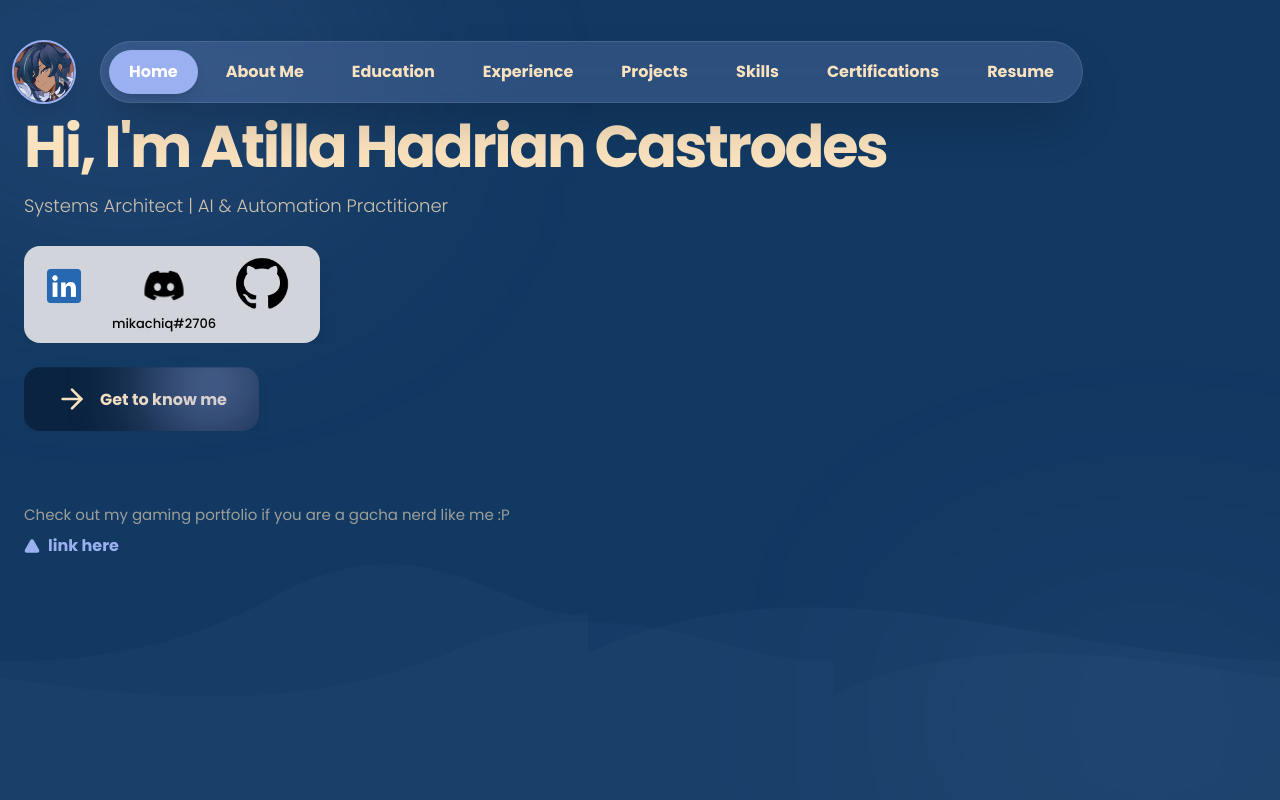
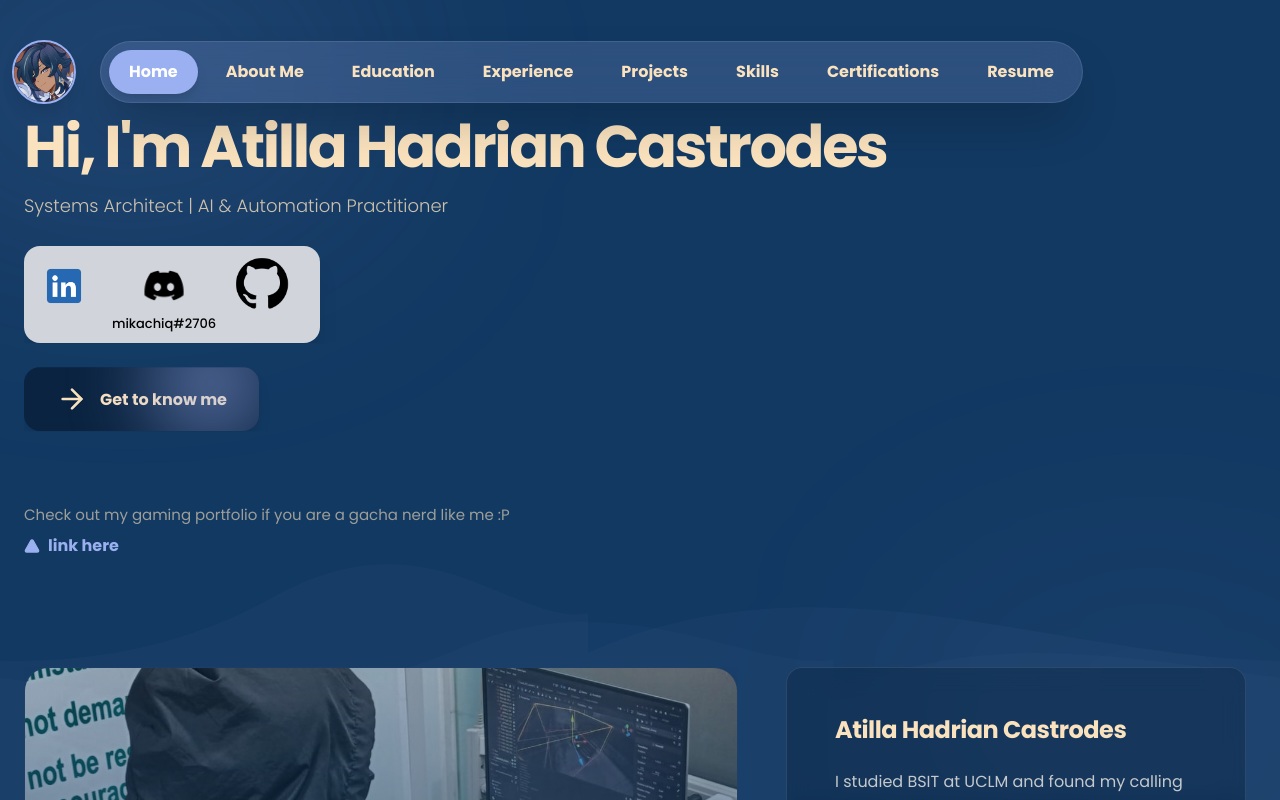
Before and after one commit to mikachiq/personal-website, a React (Vite) app: page / in a window 1280 px wide. Shown: the top 800 px of the page. Built offline with nearby package versions, Linux system fonts and the light colour scheme.

Commit message:
fixed layout #2

```diff
--- a/src/pages/LandingPage.tsx
+++ b/src/pages/LandingPage.tsx
@@ -9,8 +9,7 @@ const LandingPage = ({ onNext }: HomeProps) => (
     initial="initial"
     animate="animate"
     exit="exit"
-    className="hero-page flex flex-col justify-start items-center md:items-start gap-6 md:gap-8 px-4 sm:px-6 max-w-7xl mx-auto text-center md:text-left pt-14 sm:pt-16 md:pt-24 pb-8 md:pb-12"
-    style={{ minHeight: 'calc(100svh - var(--nav-height, 56px))' }}
+    className="hero-page flex flex-col justify-start items-center md:items-start gap-6 md:gap-8 px-4 sm:px-6 max-w-7xl mx-auto text-center md:text-left pt-16 sm:pt-20 md:pt-28 pb-10 md:pb-16"
   >
     <AnimatedItem className="space-y-4 max-w-4xl">
       <h1 className="text-display">
--- a/src/pages/Skills.tsx
+++ b/src/pages/Skills.tsx
@@ -27,7 +27,6 @@ const Skills = () => (
   <SectionWrapper
     id="skills"
     className="pt-14 md:pt-20"
-    style={{ minHeight: 'calc(100svh - var(--nav-height, 56px))' }}
   >
     <AnimatedItem className="mb-10">
       <span className="text-label text-brand-muted tracking-wider mb-4 block">What I work with daily</span>
```
Also changed, not shown: 1 other file (tests, documents, lock files or other folders).
